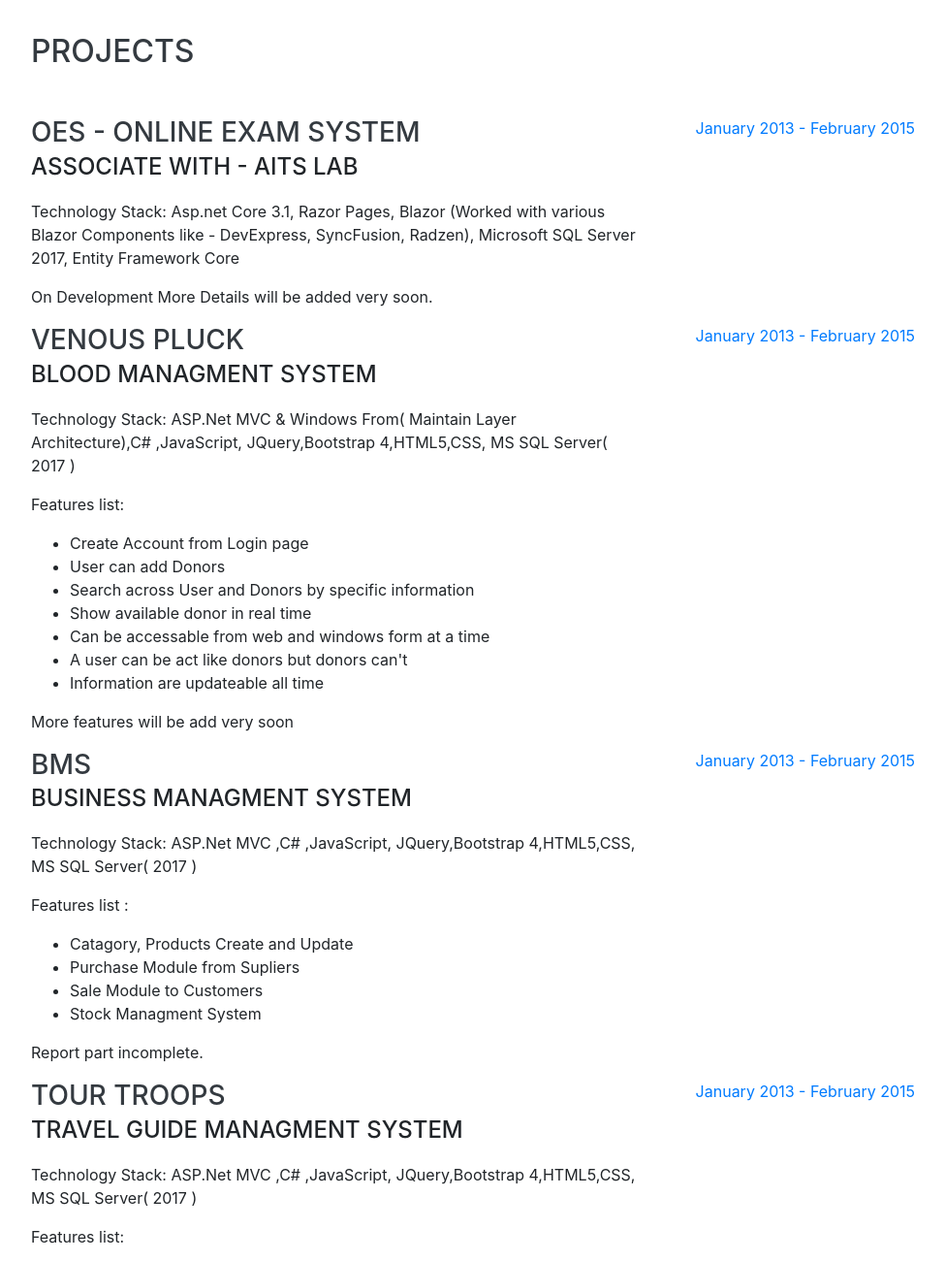
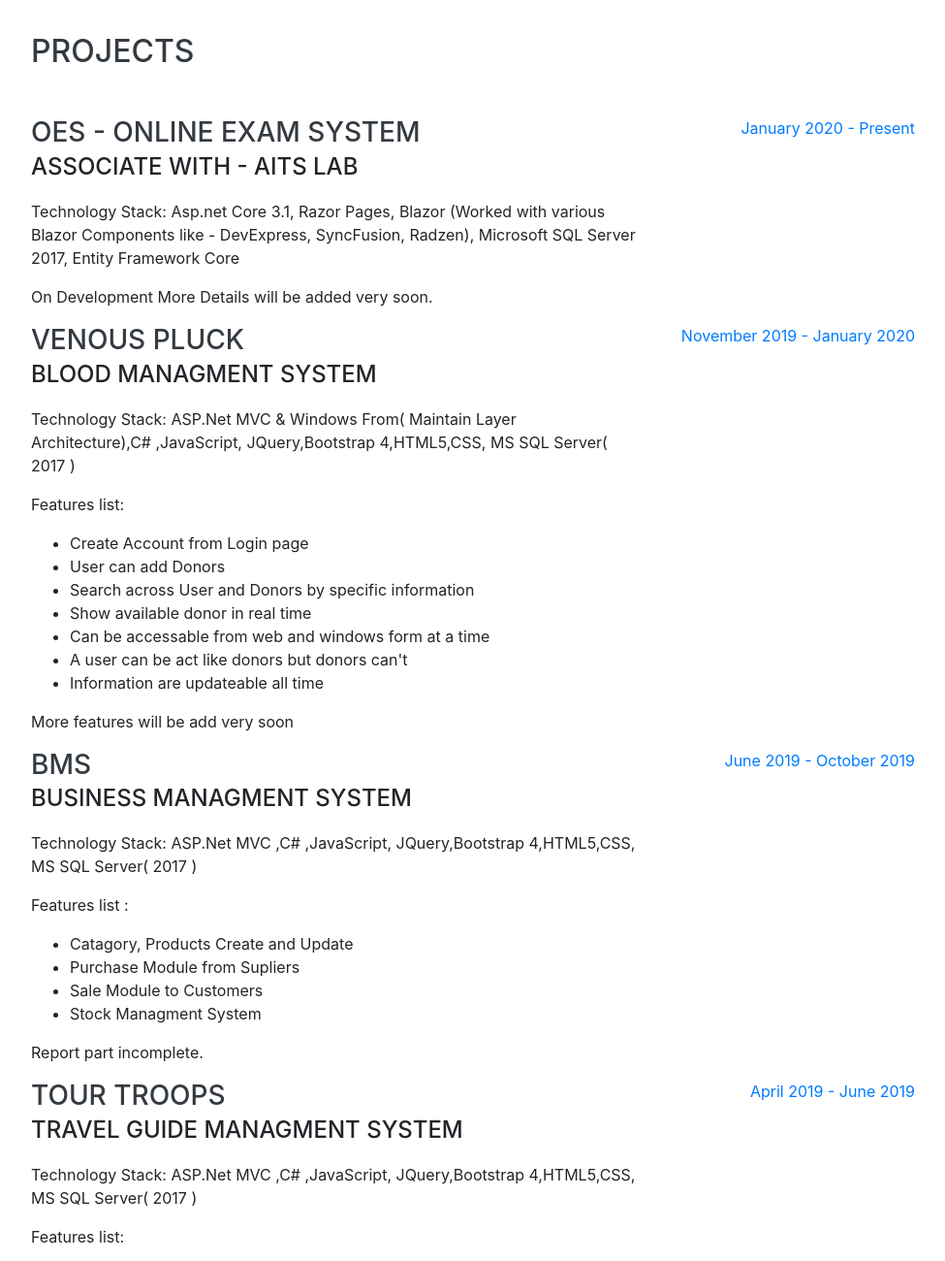
Before and after one commit to sefatanam/me, a website with bundled scripts: page index.html in a window 1280 px wide. Shown: the part 5620-6920 px from the top of the page at 97% size, without its empty margins (288-1263 px from the left). Built offline with nearby package versions, Linux system fonts and the light colour scheme; a web font is replaced by a local one.

Commit message:
Peoject date time fixed

```diff
--- a/index.html
+++ b/index.html
@@ -394,7 +394,7 @@
             </p>
           </div>
           <div class="resume-date text-md-right">
-            <span class="text-primary">January 2013 - February 2015</span>
+            <span class="text-primary">January 2020 - Present</span>
           </div>
         </div>
         <div class="resume-item d-flex flex-column flex-md-row justify-content-between">
@@ -418,7 +418,7 @@
             </p>
           </div>
           <div class="resume-date text-md-right">
-            <span class="text-primary">January 2013 - February 2015</span>
+            <span class="text-primary">November 2019 - January 2020</span>
           </div>
         </div>
 
@@ -439,7 +439,7 @@
             </p>
           </div>
           <div class="resume-date text-md-right">
-            <span class="text-primary">January 2013 - February 2015</span>
+            <span class="text-primary">June 2019 - October 2019</span>
           </div>
         </div>
 
@@ -465,7 +465,7 @@
             </p>
           </div>
           <div class="resume-date text-md-right">
-            <span class="text-primary">January 2013 - February 2015</span>
+            <span class="text-primary">April 2019 - June 2019</span>
           </div>
         </div>
 
@@ -486,7 +486,7 @@
             </p>
           </div>
           <div class="resume-date text-md-right">
-            <span class="text-primary">January 2013 - February 2015</span>
+            <span class="text-primary">October 2019 - December 2019</span>
           </div>
         </div>
       </div>
```
